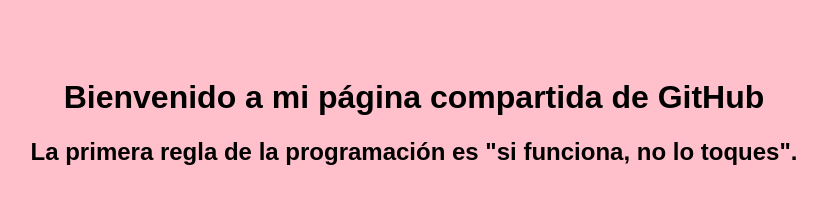
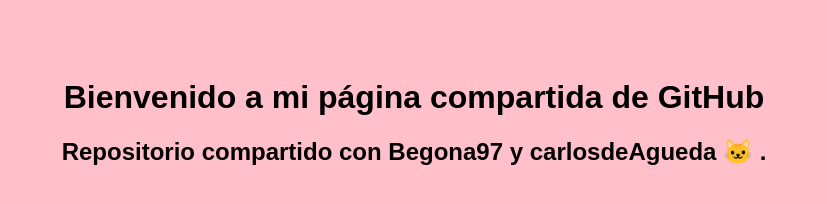
Before and after one commit to linda-2024/repositorio-compartido, a plain HTML site: page index.html in a window 1280 px wide. Shown: the whole page, without its empty margins (226-1053 px from the left). Drawn offline with Linux system fonts and the light colour scheme.

```diff
--- a/index.html
+++ b/index.html
@@ -15,6 +15,7 @@
 </head>
 <body>
     <h1>Bienvenido a mi página compartida de GitHub</h1>
-    <h2>La primera regla de la programación es "si funciona, no lo toques".</h2>
+    <h2>Repositorio compartido con Begona97 y carlosdeAgueda &#128049;
+.</h2>
 </body>
 </html>
```
